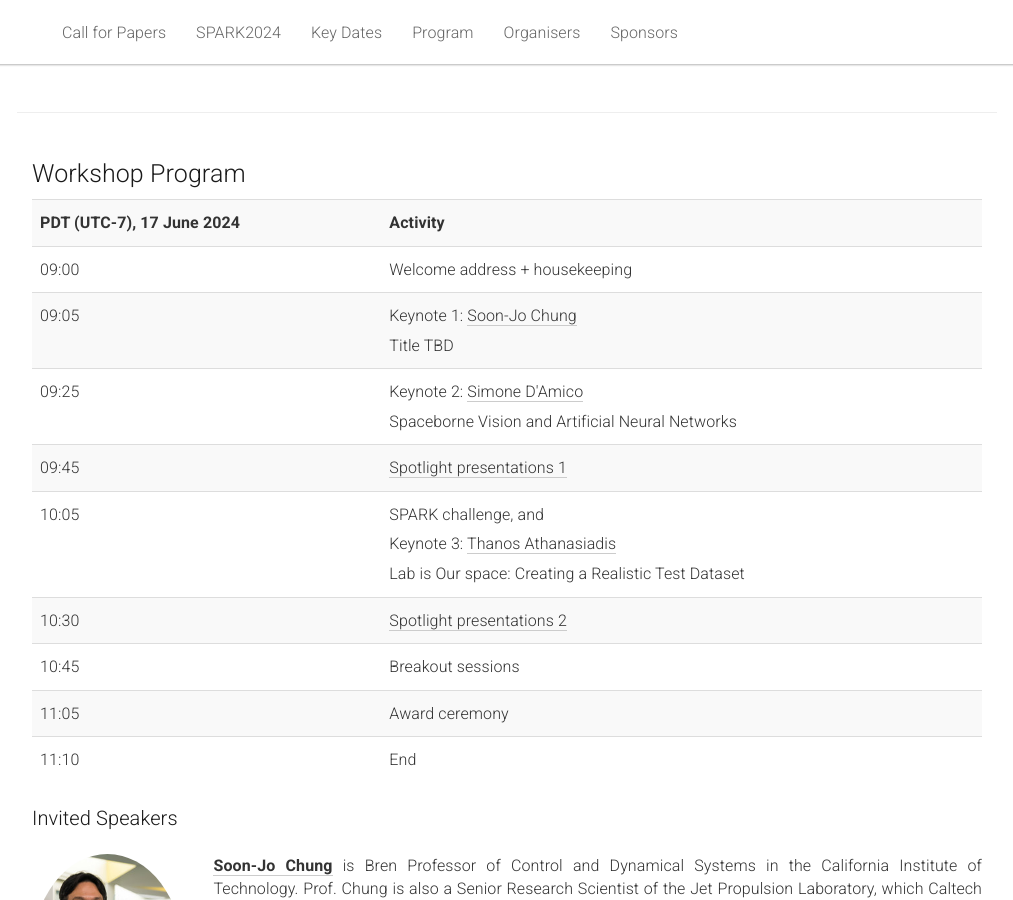
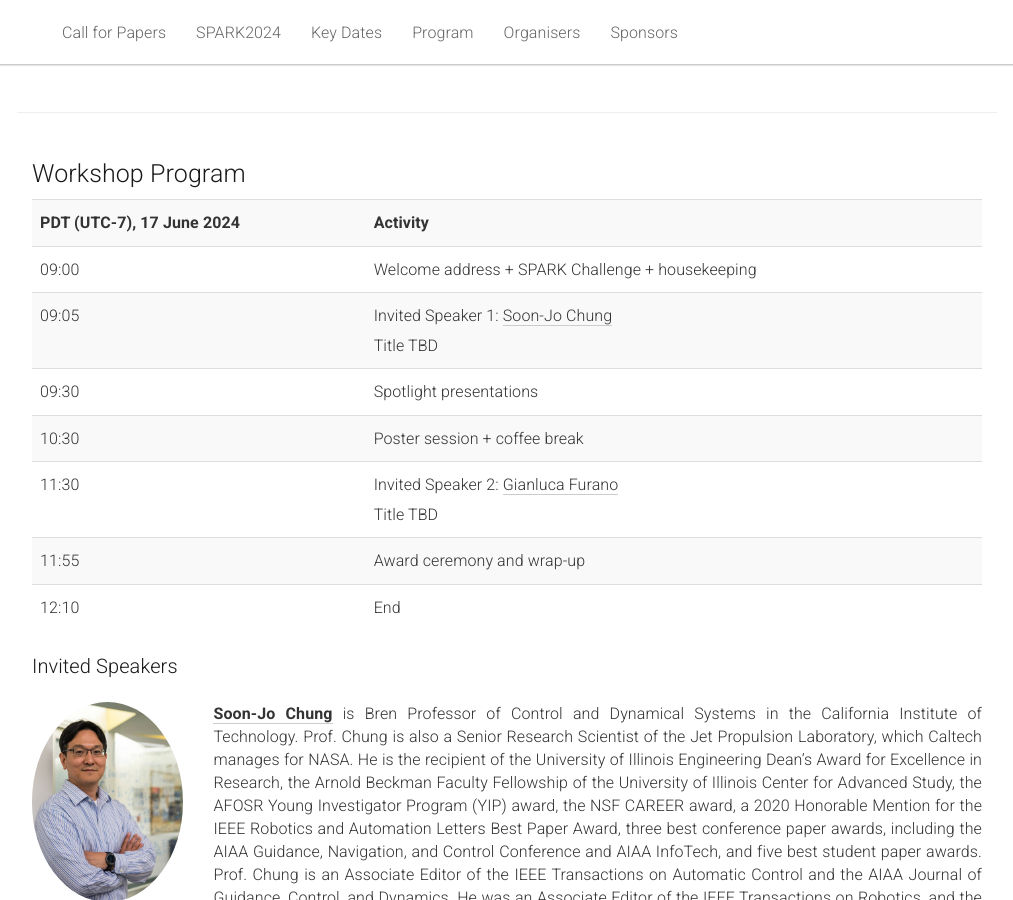
Before and after one commit to AIforSpace/2024, a Jekyll site: the page built from _pages/home.md, in a window 1280 px wide and 900 px high, scrolled down 2686 px. Shown: the whole window, without its empty margins (133-1146 px from the left). Built offline with Jekyll 4.4.1, drawn with Linux system fonts in a browser that asks for light colours.

Commit message:
Update home.md

```diff
--- a/_pages/home.md
+++ b/_pages/home.md
@@ -201,38 +201,30 @@ The datasets involved are larger and more diverse than that used in previous edi
         </tr>
         <tr>
           <td>09:00</td>
-          <td>Welcome address + housekeeping</td>
+          <td>Welcome address + SPARK Challenge + housekeeping</td>
         </tr>
         <tr>
           <td>09:05</td>
-          <td>Keynote 1: <a href="#keynote">Soon-Jo Chung</a> <br>Title TBD</td>
+          <td>Invited Speaker 1: <a href="#keynote">Soon-Jo Chung</a> <br>Title TBD</td>
         </tr>
         <tr>
-          <td>09:25</td>
-          <td>Keynote 2: <a href="#keynote">Simone D'Amico</a><br>Spaceborne Vision and Artificial Neural Networks</td>
-        </tr>
-        <tr>
-          <td>09:45</td>
-          <td><a href="#sl1">Spotlight presentations 1</a></td>
-        </tr>
-        <tr>
-          <td>10:05</td>
-          <td>SPARK challenge, and <br>Keynote 3: <a href="#keynote">Thanos Athanasiadis</a> <br>Lab is Our space: Creating a Realistic Test Dataset</td>
+          <td>09:30</td>
+          <td>Spotlight presentations</td>
         </tr>
         <tr>
           <td>10:30</td>
-          <td><a href="#sl2">Spotlight presentations 2</a></td>
+          <td>Poster session + coffee break</td>
         </tr>
         <tr>
-          <td>10:45</td>
-          <td>Breakout sessions</td>
+          <td>11:30</td>
+          <td>Invited Speaker 2: <a href="#keynote">Gianluca Furano</a> <br>Title TBD</td>
         </tr>
         <tr>
-          <td>11:05</td>
-          <td>Award ceremony</td>
+          <td>11:55</td>
+          <td>Award ceremony and wrap-up</td>
         </tr>
         <tr>
-          <td>11:10</td>
+          <td>12:10</td>
           <td>End</td>
         </tr>
       </tbody>
```
